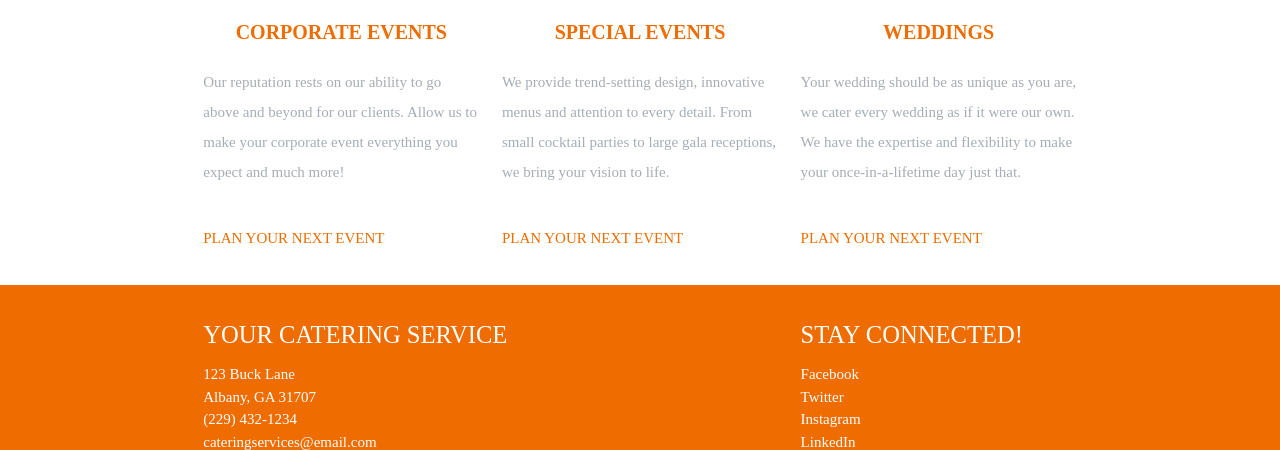
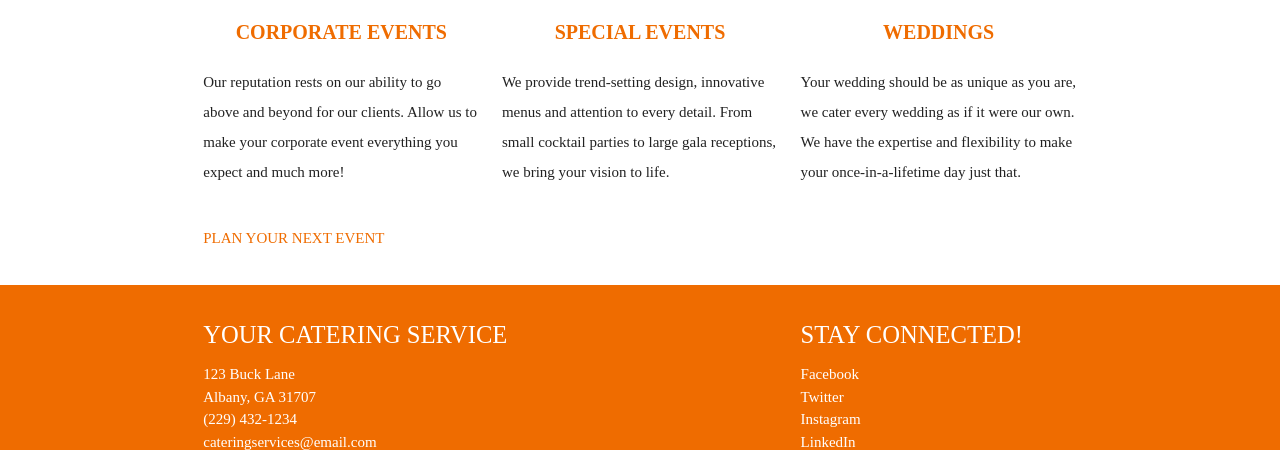
Before and after one commit to ewill025/Catering, a plain HTML site: page index.html in a window 1280 px wide. Shown: the part 754-1204 px from the top of the page. Drawn offline with nearby package versions, Linux system fonts and the light colour scheme.

Commit message:
Update index.html

```diff
--- a/index.html
+++ b/index.html
@@ -58,7 +58,7 @@
 					<div class="block-caption">
 						<p class="title center">CORPORATE EVENTS</p>
 						<div class="text-block">
-							<p style="color: #A6ADB4">
+							<p>
 								Our reputation rests on our ability to go above and beyond for our clients. Allow us to make your corporate event everything you expect and much more!
 							</p>
 						</div>
@@ -71,13 +71,10 @@
 				<div class="block-caption">
 						<p class="title center">SPECIAL EVENTS</p>
 						<div class="text-block">
-							<p style="color: #A6ADB4">
+							<p>
 								We provide trend-setting design, innovative menus and attention to every detail. From small cocktail parties to large gala receptions, we bring your vision to life.
 							</p>
 						</div>
-					</div>
-					<div>
-						<a href="#" style="color:#ef6c00 ">PLAN YOUR NEXT EVENT</a>
 					</div>
       		</div>
 			<div class="col s12 m12 l4">
@@ -86,13 +83,10 @@
 				<div class="block-caption">
 						<p class="title center">WEDDINGS</p>
 						<div class="text-block">
-							<p style="color: #A6ADB4">
+							<p>
 								Your wedding should be as unique as you are, we cater every wedding as if it were our own. We have the expertise and flexibility to make your once-in-a-lifetime day just that.
 							</p>
 						</div>
-					</div>
-					<div>
-						<a href="#" style="color:#ef6c00 ">PLAN YOUR NEXT EVENT</a>
 					</div>
 
       		</div>
```
